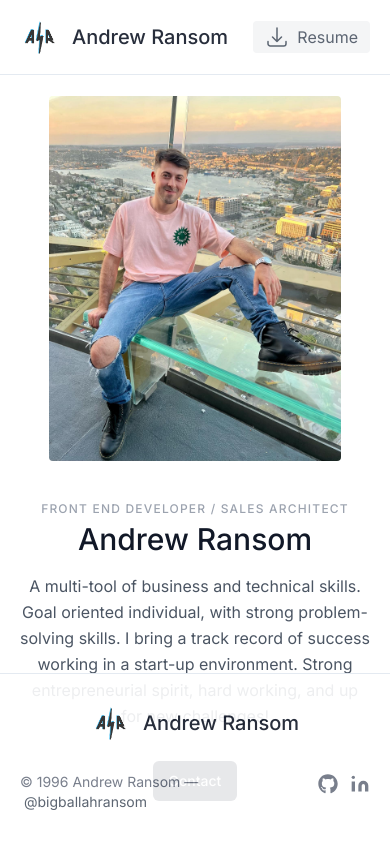
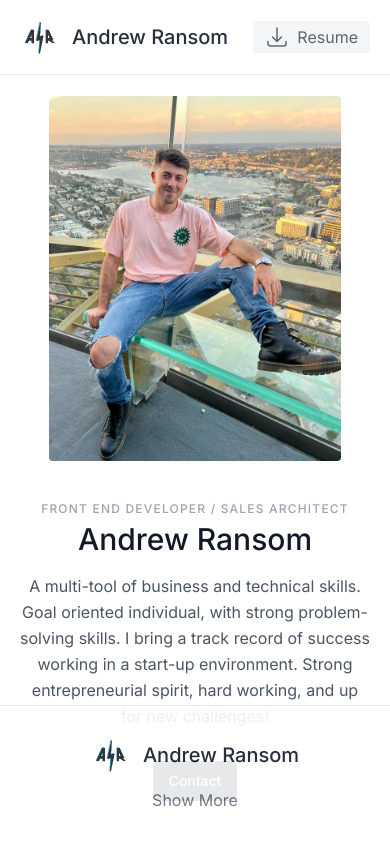
Before and after one commit to bigballahransom/theandrewransom, a Next.js app: page / in a window 390 px wide. Shown: the top 844 px of the page. Built offline with nearby package versions, Linux system fonts and the light colour scheme.

Commit message:
show more

```diff
--- a/components/custom/Footer.tsx
+++ b/components/custom/Footer.tsx
@@ -1,37 +1,32 @@
+'use client'
 import Image from 'next/image'
-import Link from 'next/link';
-import React from 'react'
-import { FaGithub } from "react-icons/fa";
+import Link from 'next/link'
+import React, { useState } from 'react'
+import { FaGithub } from "react-icons/fa"
 
 const Footer = () => {
+  const [isCollapsed, setIsCollapsed] = useState(true);
+
   return (
     <div>
       <footer className="text-gray-600 body-font">
         <div className="container px-5 py-8 mx-auto flex items-center sm:flex-row flex-col">
           <a className="flex title-font font-medium items-center md:justify-start justify-center text-gray-900">
-    <Image src='/logo.png' alt='logo' className='w-10 rounded-full' width={1000} height={1000}/>
+            <Image src='/logo.png' alt='logo' className='w-10 rounded-full' width={1000} height={1000} />
             <span className="ml-3 text-xl">Andrew Ransom</span>
           </a>
-    <span className="inline-flex sm:ml-auto sm:mt-0 mt-4 justify-center sm:justify-start">
-      {/* <a className="text-gray-500">
-        <svg fill="currentColor" stroke-linecap="round" stroke-linejoin="round" stroke-width="2" className="w-5 h-5" viewBox="0 0 24 24">
-          <path d="M18 2h-3a5 5 0 00-5 5v3H7v4h3v8h4v-8h3l1-4h-4V7a1 1 0 011-1h3z"></path>
-        </svg>
-      </a> */}
-      {/* <a className="ml-3 text-gray-500">
-        <svg fill="currentColor" stroke-linecap="round" stroke-linejoin="round" stroke-width="2" className="w-5 h-5" viewBox="0 0 24 24">
-          <path d="M23 3a10.9 10.9 0 01-3.14 1.53 4.48 4.48 0 00-7.86 3v1A10.66 10.66 0 013 4s-4 9 5 13a11.64 11.64 0 01-7 2c9 5 20 0 20-11.5a4.5 4.5 0 00-.08-.83A7.72 7.72 0 0023 3z"></path>
-        </svg>
-      </a> */}
+          <button
+            className="sm:hidden block mt-4 text-gray-500 focus:outline-none"
+            onClick={() => setIsCollapsed(!isCollapsed)}
+          >
+            {isCollapsed ? 'Show More' : 'Show Less'}
+          </button>
+          <span className={`sm:flex ${isCollapsed ? 'hidden' : 'flex'} flex-col sm:flex-row sm:ml-auto sm:mt-0 mt-4 justify-center sm:justify-start`}>
             <div className='flex items-center'>
               <p className="text-sm text-gray-500 sm:mr-4 sm:pr-4 sm:border-r-2 sm:border-gray-200 sm:py-2 sm:mt-0 mt-4">© 1996 Andrew Ransom —
                 <a href="https://github.com/bigballahransom" className="text-gray-600 ml-1" rel="noopener noreferrer" target="_blank">@bigballahransom</a>
               </p>
               <Link href='https://github.com/bigballahransom' className="ml-3 text-gray-500 hover:cursor-pointer">
-        {/* <svg fill="none" stroke="currentColor" stroke-linecap="round" stroke-linejoin="round" stroke-width="2" className="w-5 h-5" viewBox="0 0 24 24">
-          <rect width="20" height="20" x="2" y="2" rx="5" ry="5"></rect>
-          <path d="M16 11.37A4 4 0 1112.63 8 4 4 0 0116 11.37zm1.5-4.87h.01"></path>
-        </svg> */}
                 <FaGithub size={20} />
               </Link>
               <Link href='https://www.linkedin.com/in/andrew-ransom-b36a02266/' className="ml-3 text-gray-500 hover:cursor-pointer">
```
Lines whose indentation alone changed are shown as unchanged.
